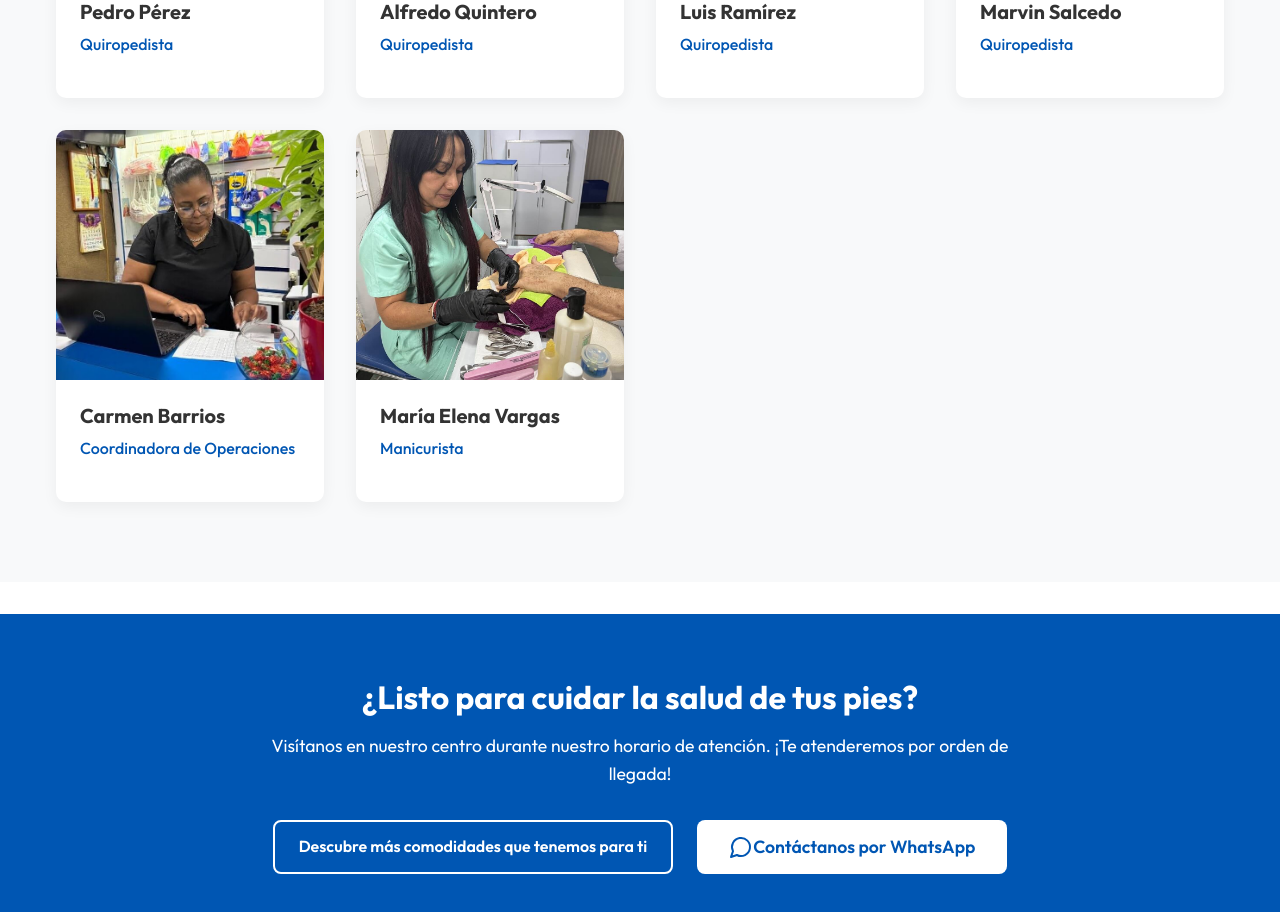
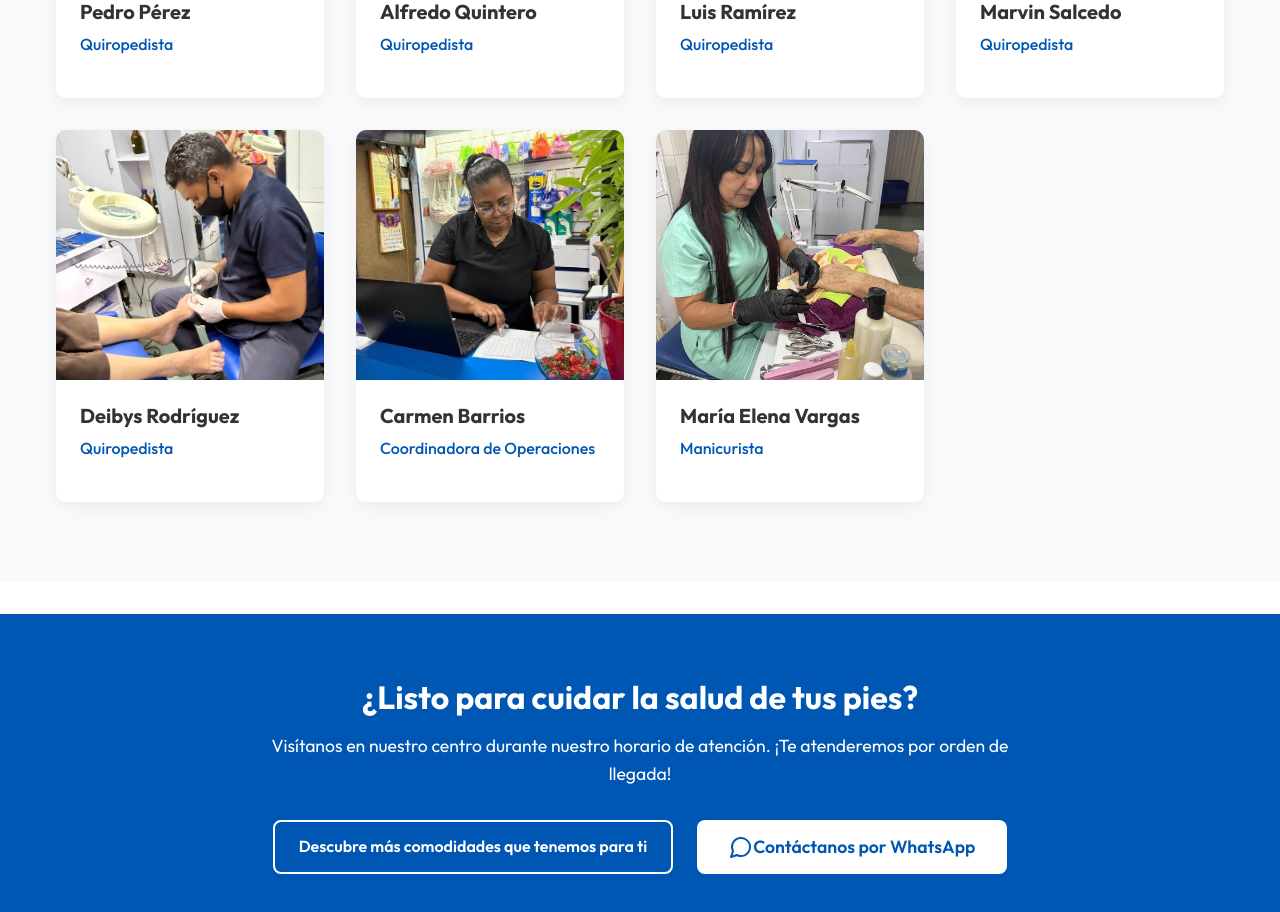
Before and after one commit to Soriano-1807/frontend-webpageqt, a Next.js app: page /nosotros in a window 1280 px wide. Shown: the part 3040-3952 px from the top of the page. Built offline with nearby package versions, Linux system fonts and the light colour scheme.

Commit message:
incluyendo a rodriguez en la pag web

```diff
--- a/src/app/nosotros/page.tsx
+++ b/src/app/nosotros/page.tsx
@@ -54,6 +54,11 @@ const teamMembers = [
     name: "Marvin Salcedo",
     role: "Quiropedista",
     image: "/images/nosotros/salcedo1.jpg",
+  },
+  {
+    name: "Deibys Rodríguez",
+    role: "Quiropedista",
+    image: "/images/nosotros/QuiropedistaRodríguez.jpg",
   },
   {
     name: "Carmen Barrios",
```
Also changed, not shown: public/images/nosotros/QuiropedistaRodríguez.jpg (added).
